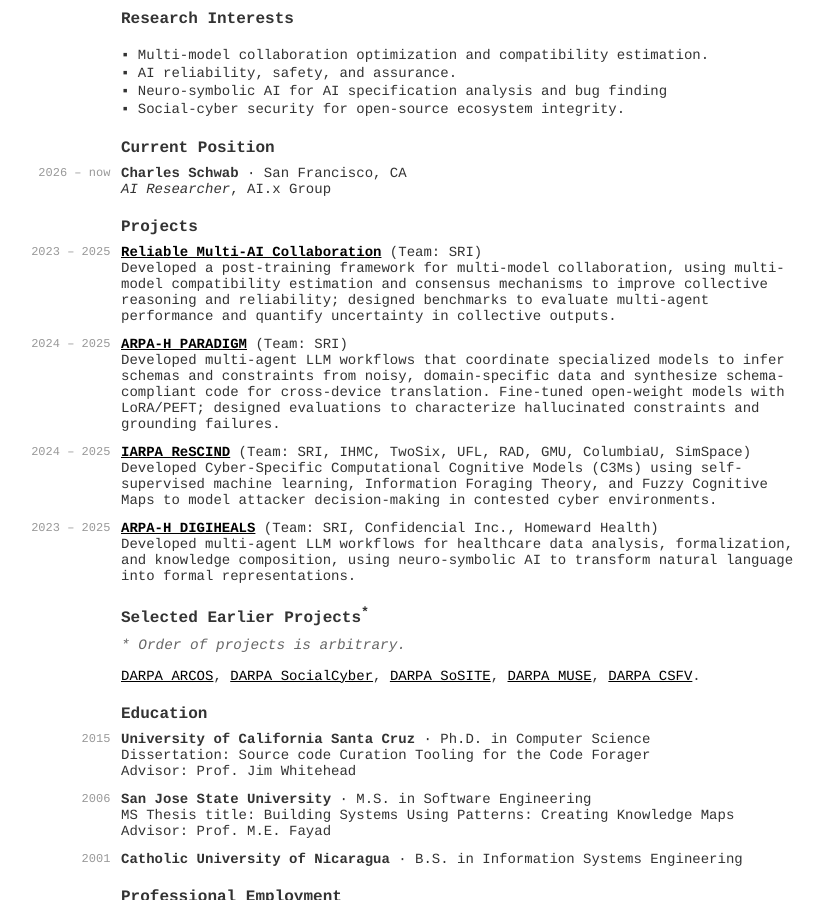
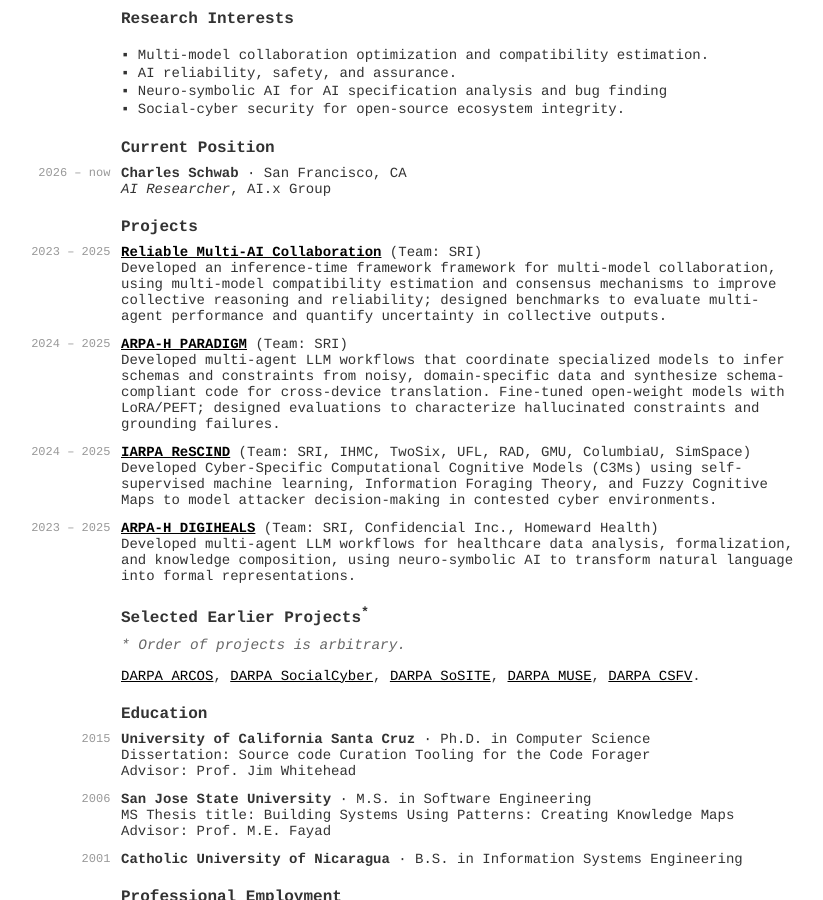
Before and after one commit to hsanchez/hsanchez.github.io, a Jekyll site: the page built from posts/notes/_posts/2017-02-01-cv.md, in a window 1280 px wide and 900 px high, scrolled down 688 px. Shown: the whole window, without its empty margins (189-1012 px from the left). Built offline with Jekyll 4.4.1, drawn with Linux system fonts in a browser that asks for light colours.

Commit message:
Update 2017-02-01-cv.md

```diff
--- a/posts/notes/_posts/2017-02-01-cv.md
+++ b/posts/notes/_posts/2017-02-01-cv.md
@@ -152,7 +152,7 @@
         <div class="year">2023 &ndash; 2025</div>
         <div class="item">
             <span class="bold"><a href="https://arxiv.org/abs/2510.03930">Reliable Multi-AI Collaboration</a></span> (Team: SRI) <br />
-            <span class="deemph">Developed a post-training framework for multi-model collaboration, using multi-model compatibility estimation and consensus mechanisms to improve collective reasoning and reliability; designed benchmarks to evaluate multi-agent performance and quantify uncertainty in collective outputs.</span>
+            <span class="deemph">Developed an inference-time framework framework for multi-model collaboration, using multi-model compatibility estimation and consensus mechanisms to improve collective reasoning and reliability; designed benchmarks to evaluate multi-agent performance and quantify uncertainty in collective outputs.</span>
         </div>
     </div>
     <div class="entry">
```
